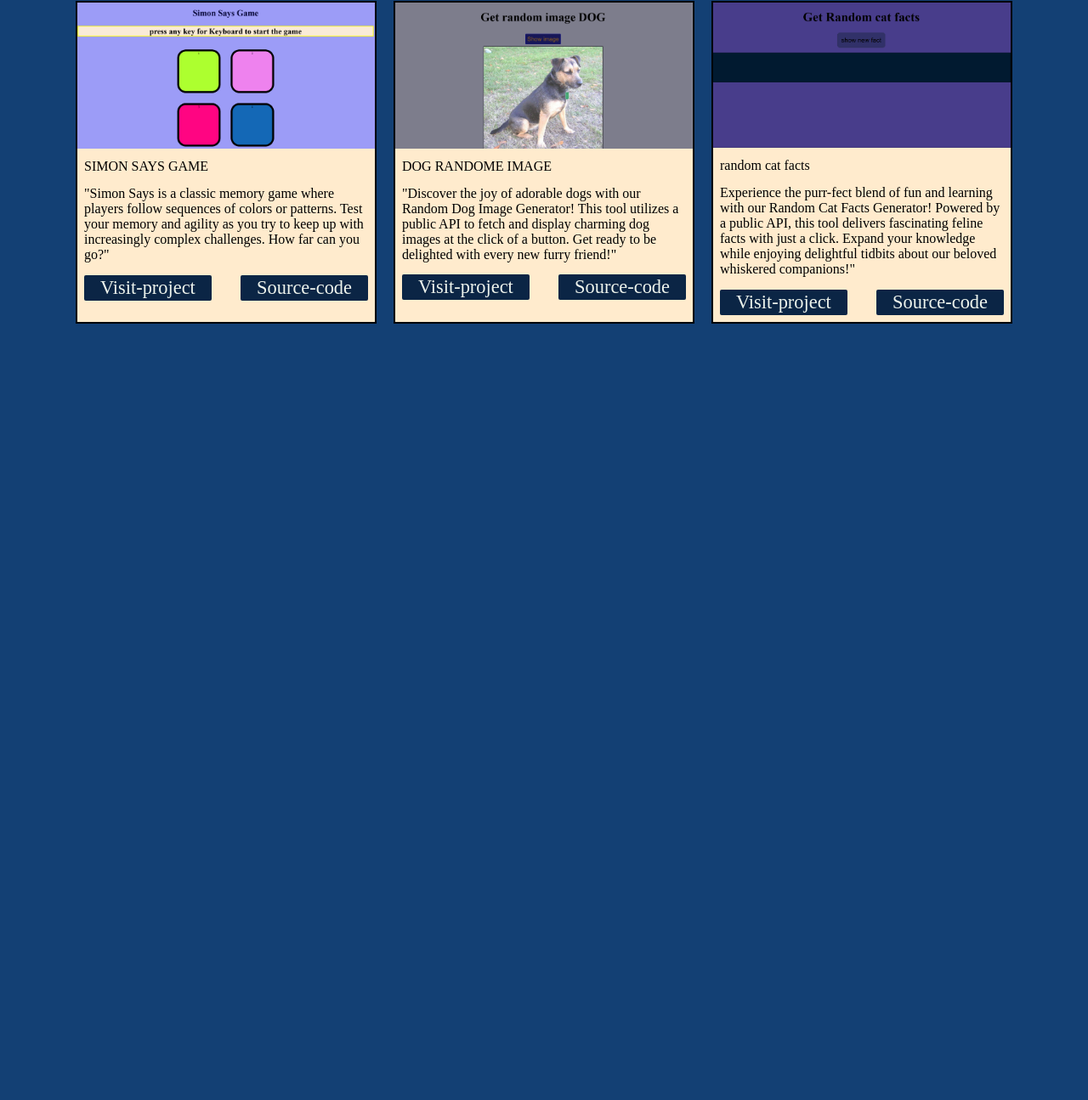
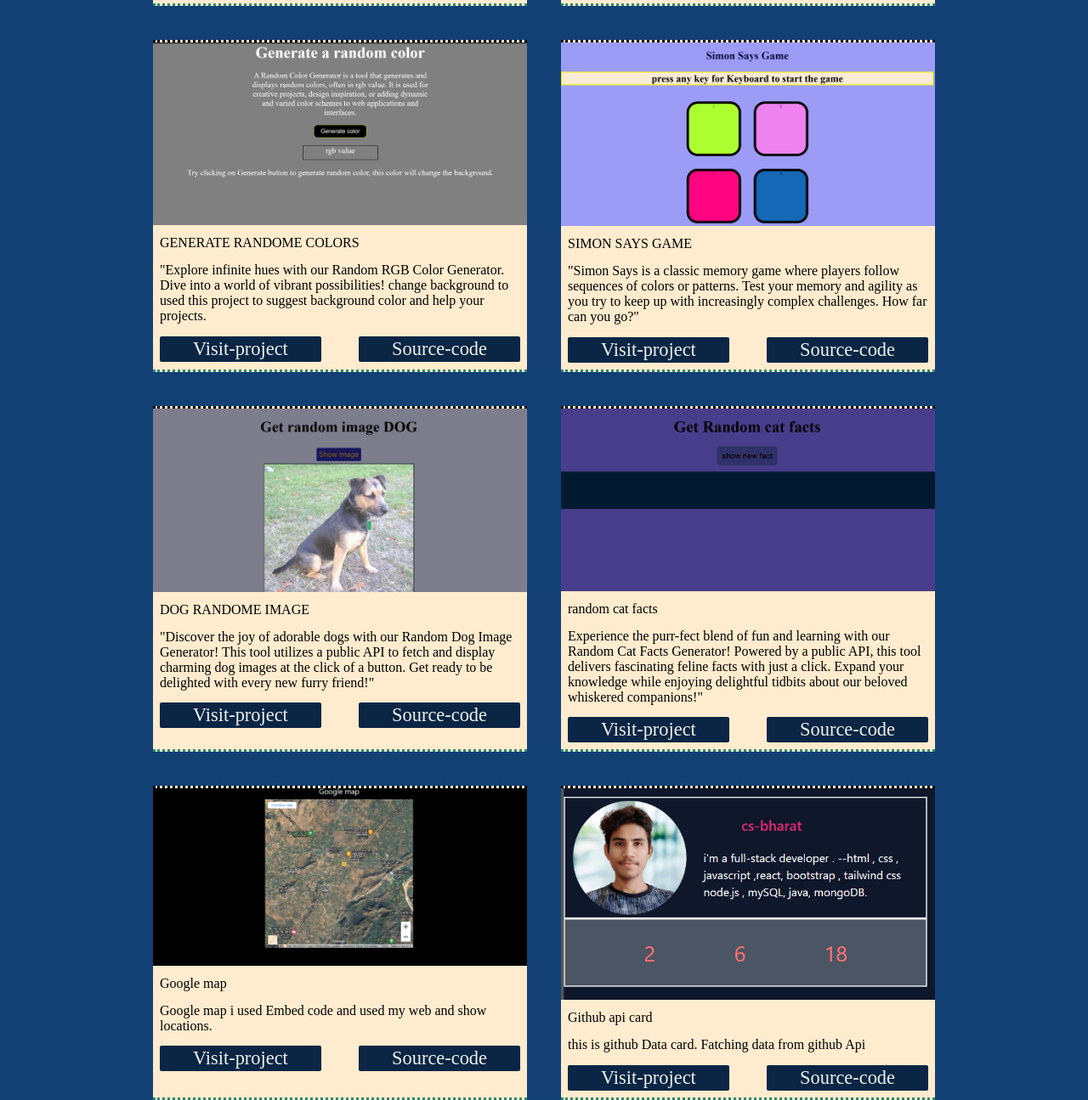
Before and after one commit to cs-bharat/Javascript-Project, a plain HTML site: page index.html in a window 1280 px wide. Shown: the part 512-1807 px from the top of the page at 85% size. Before the commit the page ends 893 px from the top, so only its background shows below. Drawn offline with nearby package versions, Linux system fonts and the light colour scheme.

Commit message:
Js-projects All done

```diff
--- a/api-p5/app.js
+++ /dev/null
@@ -1,4 +0,0 @@
-// const URL = "https://random-d.uk/api/list";
-
-// let response = fetch(URL);
-// console.log(response);
--- a/index.html
+++ b/index.html
@@ -6,9 +6,7 @@
     <meta name="viewport" content="width=device-width, initial-scale=1.0">
     <title>javascript-project</title>
     <link rel="stylesheet" href="style.css">
-    <link
-    href="https://cdn.jsdelivr.net/npm/remixicon@4.2.0/fonts/remixicon.css"
-    rel="stylesheet"/>
+    <link href="https://cdn.jsdelivr.net/npm/remixicon@4.2.0/fonts/remixicon.css" rel="stylesheet" />
 </head>
 
 <body>
@@ -25,11 +23,9 @@
                     <li>BLOG</li>
                 </ul>
             </div>
-            <button class="nav-button">
-                You-Tube
-            </button>
+            <a href="https://www.youtube.com/channel/UCZc0RPmhLJT4ZTympbbo3hg" class="nav-button" target="_blank">You-Tube</a>
             <div class="hamburger">
-              <i class="ri-menu-line"></i>
+                <i class="ri-menu-line"></i>
             </div>
         </nav>
     </header>
@@ -70,7 +66,8 @@
                 <div class="card-content">
                     <p class="card-title">Text-editor</p>
                     <p class="card-description">
-                        Welcome to our Text Typer tool! Simply type your text into the input box, and watch it instantly appear in the paragraph tag below. It's a quick and easy way to see your text in action!"
+                        Welcome to our Text Typer tool! Simply type your text into the input box, and watch it instantly
+                        appear in the paragraph tag below. It's a quick and easy way to see your text in action!"
                     </p>
                     <div class="button">
                         <a href="./input-text-editor/index.html" class="btn">
@@ -78,7 +75,8 @@
                                 Visit-project
                             </div>
                         </a>
-                        <a href="https://github.com/cs-bharat/Javascript-Project/tree/main/input-text-editor" class="btn">
+                        <a href="https://github.com/cs-bharat/Javascript-Project/tree/main/input-text-editor"
+                            class="btn">
                             <div>
                                 Source-code
                             </div>
@@ -94,7 +92,8 @@
                 </div>
                 <div class="card-content">
                     <p class="card-title">GENERATE RANDOME COLORS</p>
-                    <p class="card-description">"Explore infinite hues with our Random RGB Color Generator. Dive into a world of vibrant possibilities!
+                    <p class="card-description">"Explore infinite hues with our Random RGB Color Generator. Dive into a
+                        world of vibrant possibilities!
                         change background to used this
                         project to suggest background color and help your projects.
                     </p>
@@ -104,7 +103,8 @@
                                 Visit-project
                             </div>
                         </a>
-                        <a href="https://github.com/cs-bharat/Javascript-Project/tree/main/random-color-generator" class="btn">
+                        <a href="https://github.com/cs-bharat/Javascript-Project/tree/main/random-color-generator"
+                            class="btn">
                             <div>
                                 Source-code
                             </div>
@@ -120,7 +120,9 @@
                 </div>
                 <div class="card-content">
                     <p class="card-title">SIMON SAYS GAME</p>
-                    <p class="card-description">"Simon Says is a classic memory game where players follow sequences of colors or patterns. Test your memory and agility as you try to keep up with increasingly complex challenges. How far can you go?"
+                    <p class="card-description">"Simon Says is a classic memory game where players follow sequences of
+                        colors or patterns. Test your memory and agility as you try to keep up with increasingly complex
+                        challenges. How far can you go?"
                     </p>
                     <div class="button">
                         <a href="./simon-says-game/index.html" class="btn">
@@ -144,7 +146,9 @@
                 </div>
                 <div class="card-content">
                     <p class="card-title">DOG RANDOME IMAGE</p>
-                    <p class="card-description">"Discover the joy of adorable dogs with our Random Dog Image Generator! This tool utilizes a public API to fetch and display charming dog images at the click of a button. Get ready to be delighted with every new furry friend!"
+                    <p class="card-description">"Discover the joy of adorable dogs with our Random Dog Image Generator!
+                        This tool utilizes a public API to fetch and display charming dog images at the click of a
+                        button. Get ready to be delighted with every new furry friend!"
                     </p>
                     <div class="button">
                         <a href="./API-p/index.html" class="btn">
@@ -169,7 +173,9 @@
                 <div class="card-content">
                     <p class="card-title">random cat facts</p>
                     <p class="card-description">
-                        Experience the purr-fect blend of fun and learning with our Random Cat Facts Generator! Powered by a public API, this tool delivers fascinating feline facts with just a click. Expand your knowledge while enjoying delightful tidbits about our beloved whiskered companions!"
+                        Experience the purr-fect blend of fun and learning with our Random Cat Facts Generator! Powered
+                        by a public API, this tool delivers fascinating feline facts with just a click. Expand your
+                        knowledge while enjoying delightful tidbits about our beloved whiskered companions!"
                     </p>
                     <div class="button">
                         <a href="./API-p2/index.html" class="btn">
@@ -184,7 +190,54 @@
                         </a>
                     </div>
                 </div>
-                <!-- -------- -->
+            </div>
+            <!-- card-8 -->
+            <div class="card-box">
+                <div class="card-img">
+                    <img src="./assets/p-8.png" alt="img">
+                </div>
+                <div class="card-content">
+                    <p class="card-title">Google map</p>
+                    <p class="card-description">
+                        Google map i used Embed code and used my web and show locations.
+                    </p>
+                    <div class="button">
+                        <a href="./map/index.html" class="btn">
+                            <div>
+                                Visit-project
+                            </div>
+                        </a>
+                        <a href="https://github.com/cs-bharat/Javascript-Project/tree/main/map" class="btn">
+                            <div>
+                                Source-code
+                            </div>
+                        </a>
+                    </div>
+                </div>
+            </div>
+
+            <!-- card=9 -->
+            <div class="card-box">
+                <div class="card-img">
+                    <img src="./assets/p9.png" alt="img">
+                </div>
+                <div class="card-content">
+                    <p class="card-title">Github api card</p>
+                    <p class="card-description">
+                        this is github Data card. Fatching data from github Api </p>
+                    <div class="button">
+                        <a href="./Github-Api-card/index.html" class="btn">
+                            <div>
+                                Visit-project
+                            </div>
+                        </a>
+                        <a href="https://github.com/cs-bharat/Javascript-Project/tree/main/Github-Api-card" class="btn">
+                            <div>
+                                Source-code
+                            </div>
+                        </a>
+                    </div>
+                </div>
             </div>
 
 
--- a/style.css
+++ b/style.css
@@ -40,14 +40,18 @@ nav{
     min-width: 360px;
     width: 100%;
     justify-content: space-between;
+    cursor:not-allowed;
 }
 
 .nav-button{
     font-size: 1.4rem;
     text-align: center;
     border: 2px solid limegreen;
-    background-color: transparent;
+    background-color: goldenrod;
+    padding: 4px 17px;
     color: white;
+    border-radius: 8px;
+    cursor: pointer;
 
 }
 
@@ -73,14 +77,19 @@ main{
     height: 100%;
     justify-content: center;
     /* column-gap: 5px; */
-    gap: 10px 20px;
+    gap : 40px 40px;
     margin: 0 auto;
 }
 .card-box{
-    max-width: 350px;
+    max-width: 440px;
+    /* max-height: 400px; */
+    /* min-height: 330px; */
     background-color: blanchedalmond;
-    /* min-height: 330px; */
-    border: 2px solid black;
+    /* border: 2px solid rgb(130, 6, 6); */
+    border-block-style: dotted;
+    writing-mode: horizontal-tb;
+    border-bottom-color: #308770;
+
     .card-img{
         width: 100%;
         img{
@@ -88,6 +97,14 @@ main{
         }
       }
 
+      .card-img:hover{
+        width: 100%;
+        img{
+            /* width: 101%; */
+            border-radius: 13%;
+            border-color: #308770;
+        }
+      }
       .card-content{
         margin: 0.5rem;
         display: flex;
@@ -95,6 +112,7 @@ main{
         /* align-items: stretch; */
         justify-content: space-between;
         gap: 0.9rem;
+
          .card-title{
             font-size: 1rem;
          }
@@ -103,14 +121,17 @@ main{
             justify-content: space-between;
             /* text-decoration: none; */
             font-size: 1.4rem;
-
          }
          .btn{
             background-color: #0b2545;
             color: #eef4ed;
-            padding: 2px 19px;
+            padding: 2px 39px;
             border-radius: 2px;
          }
+        .btn:hover {
+            background: linear-gradient(to bottom right, blue, pink);
+          }
+
       }
 
 }
```
Also changed, not shown: Github-Api-card/index.html (+12 -5 lines), api-p5/index.html (deleted, +0 -12 lines), assets/p-8.png (added), assets/p9.png (added).
